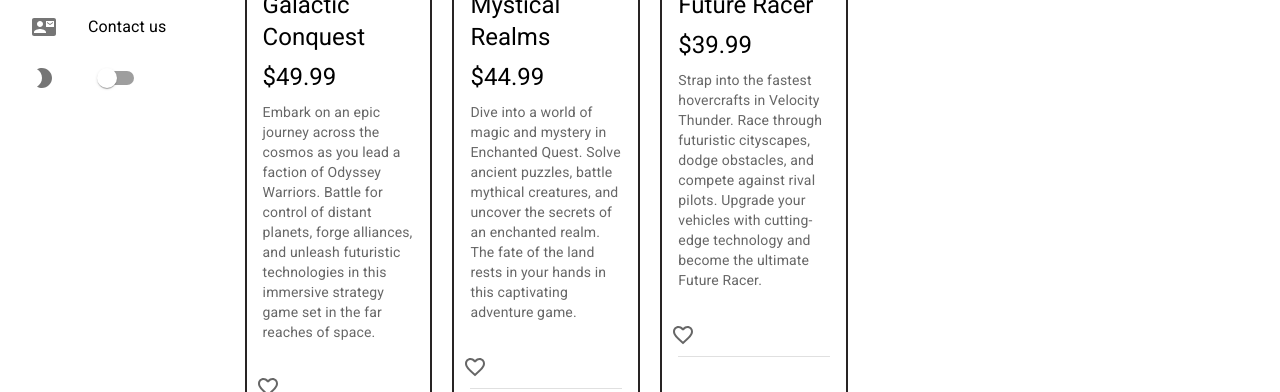
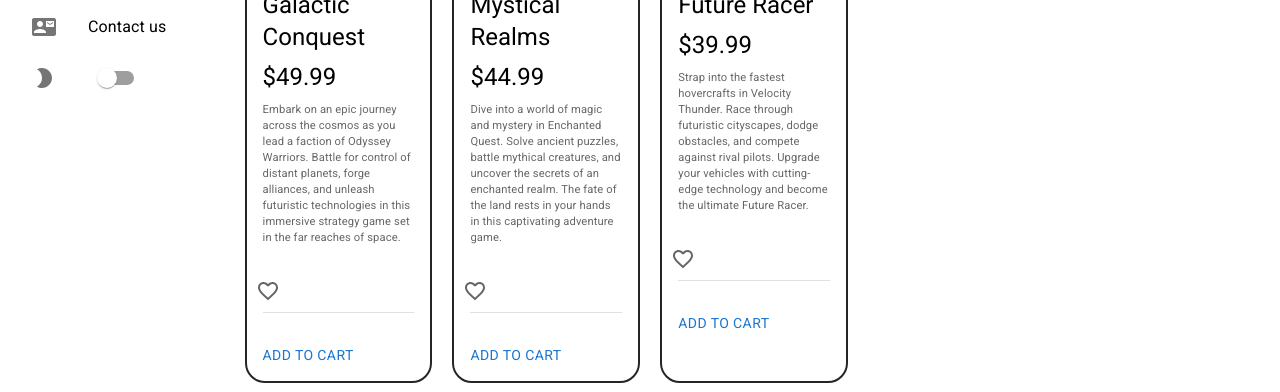
Before and after one commit to Andrewchall92/game-shop, a React (Vite) app in the folder client/: page / in a window 1280 px wide. Shown: the part 277-669 px from the top of the page. Built offline with nearby package versions, Linux system fonts and the light colour scheme.

Commit message:
fixed graphQL

```diff
--- a/client/src/components/Card.jsx
+++ b/client/src/components/Card.jsx
@@ -37,7 +37,7 @@ export function ProductCard({ name, price, description, image, category }) {
             </Typography>
           </Grid>
         </Grid>
-        <Typography color="text.secondary" variant="body2" sx={{display:{sm:"none", lg:"block"}}}>
+        <Typography color="text.secondary" variant="body2" sx={{display:{sm:"none", lg:"block"}, fontSize: '0.7rem'}}>
           {description}
 
         </Typography>
--- a/client/src/components/Navbar.jsx
+++ b/client/src/components/Navbar.jsx
@@ -34,7 +34,7 @@ const Icons = styled(Box)(({ theme }) => ({
 }));
 
 export const Navbar = () => {
-  const [open, setOpen] = useState(false);
+  const [open, setOpenAccount] = useState(false);
   const [openNoti, setOpenNoti] = useState(false);
 
   return (
@@ -52,7 +52,7 @@ export const Navbar = () => {
         <Icons>
           <AccountBoxIcon
             onClick={(e) => {
-              setOpen(true);
+              setOpenAccount(true);
             }}
             color="action"
           />
@@ -88,7 +88,7 @@ export const Navbar = () => {
             id="profile-menu"
             aria-labelledby="demo-positioned-button"
             open={open}
-            onClose={(e) => setOpen(false)}
+            onClose={(e) => setOpenAccount(false)}
             anchorOrigin={{
               vertical: "top",
               horizontal: "right",
```
